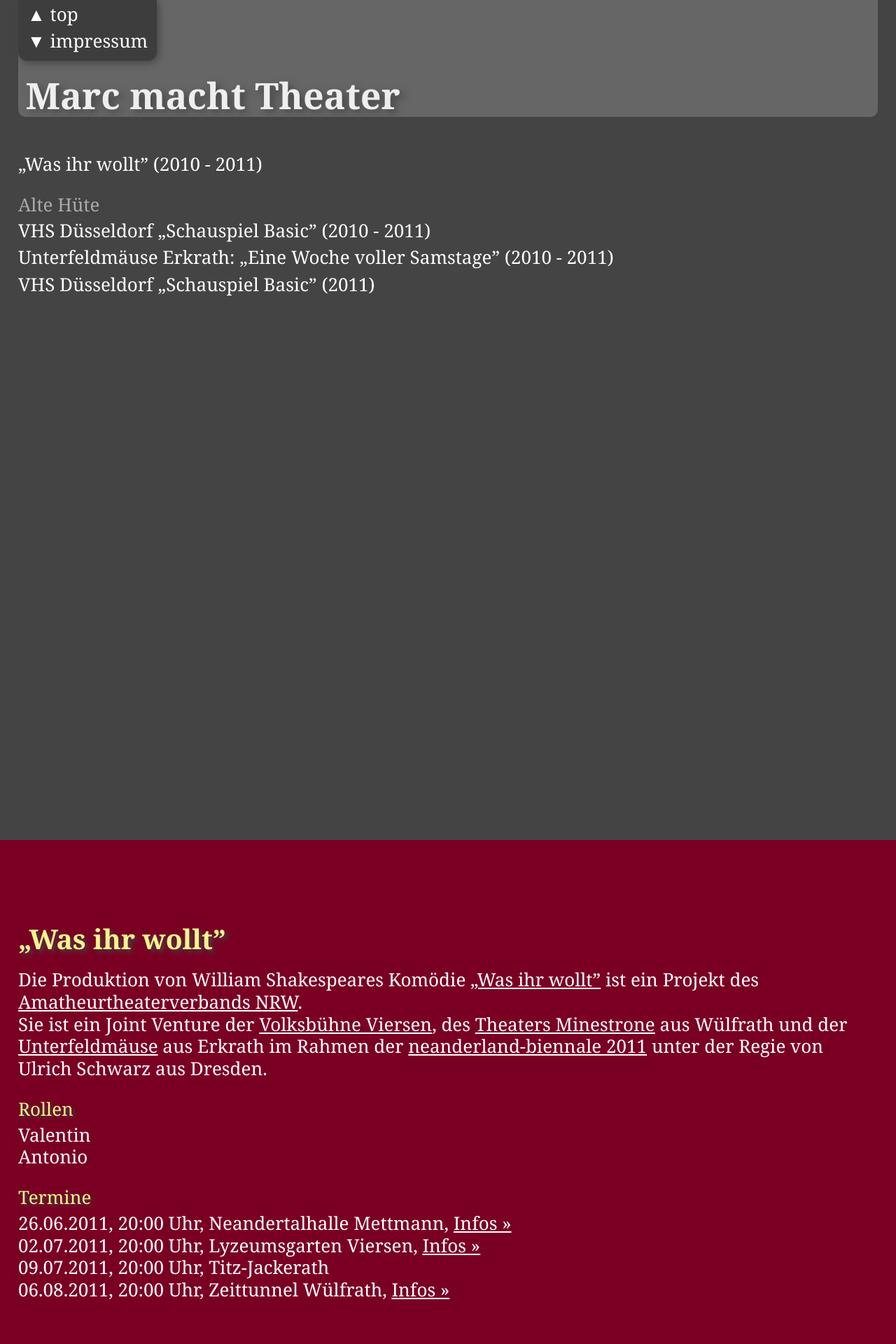
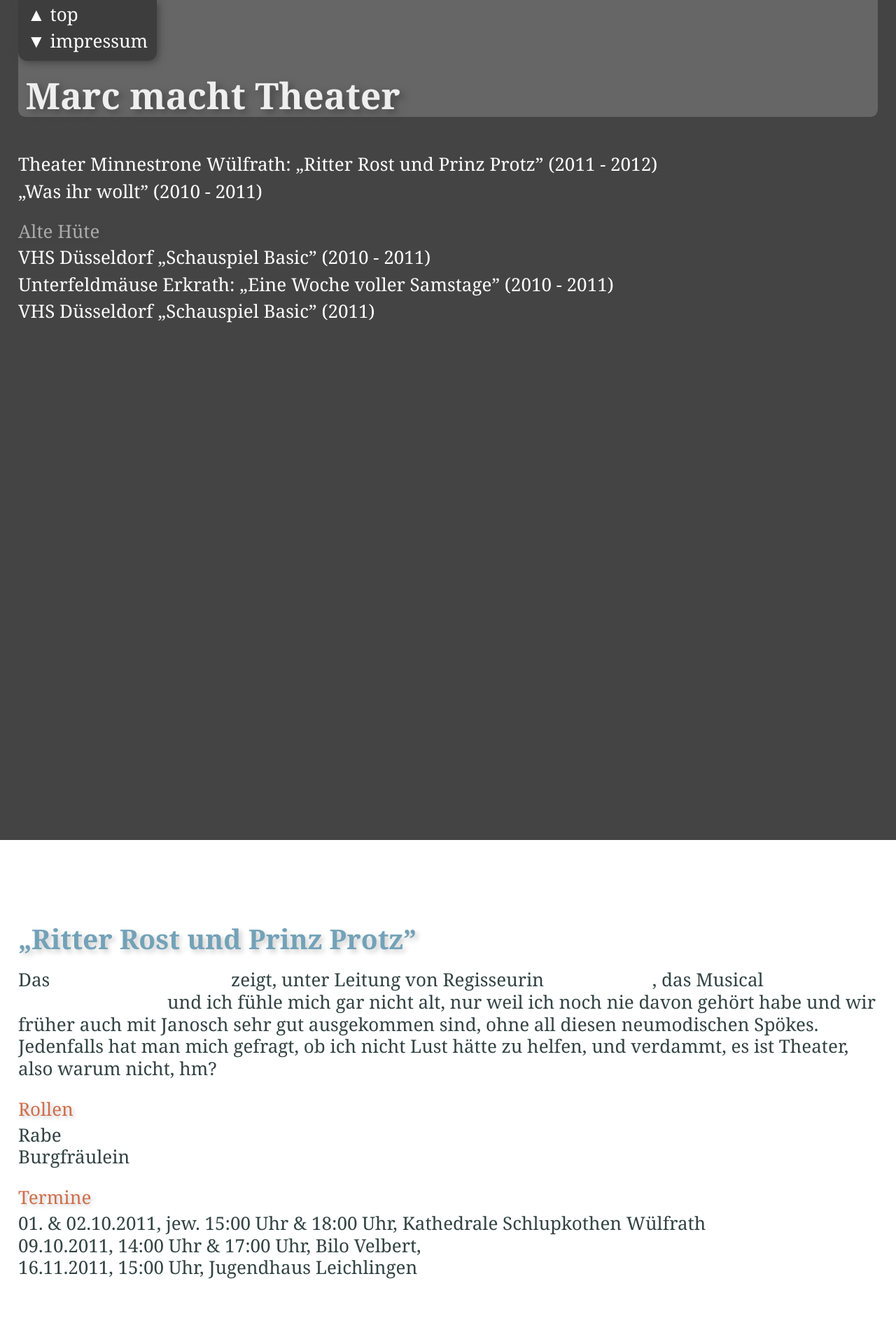
Before and after one commit to marcoliverteschke/marcmachttheater.de, a PHP site: page / in a window 1280 px wide. Shown: the top 1920 px of the page at 70% size. Run offline with PHP 8.4, Linux system fonts and the light colour scheme; some libraries are stand-ins or nearby versions; some web fonts are replaced.

Commit message:
Added content and styles for Ritter Rost. Updated Was Ihr Wollt.

```diff
--- a/htdocs/css/style.css
+++ b/htdocs/css/style.css
@@ -1,4 +1,7 @@
-/* @override http://localhost:8888/marcmachttheater.de/css/style.css?v=1 */
+/* @override
+	http://localhost:8888/marcmachttheater.de/css/style.css?v=1
+	http://marcmachttheater.de/css/style.css?v=1
+*/
 
 html, body, div, span, object, iframe, h1, h2, h3, h4, h5, h6, p, blockquote, pre,
 abbr, address, cite, code, del, dfn, em, img, ins, kbd, q, samp,
@@ -260,6 +263,30 @@ a#link_was-ihr-wollt-2010-2011:hover {
 }
 
 
+/**** Ritter Rost ****/
+
+a#link_minestrone-2011-2012-ritter-rost:hover {
+	background-color: #ffffff;
+	color: #73a2b8;
+	text-shadow: .1em .1em .2em #cccccc;
+}
+
+#minestrone-2011-2012-ritter-rost {
+	background-color: #fff;
+	color: #324342;
+}
+
+#minestrone-2011-2012-ritter-rost h3 {
+	color: #73a2b8;
+	text-shadow: .1em .1em .2em #cccccc;
+}
+
+#minestrone-2011-2012-ritter-rost p.list_title {
+	color: #cf6e4c;
+	text-shadow: .1em .1em .2em #cccccc;
+}
+
+
 /**** Downloads ****/
 .downloads header, #downloads {
 	min-height: 100%;
--- a/htdocs/index.html
+++ b/htdocs/index.html
@@ -33,6 +33,8 @@
 		<a name="top"></a>
 		<h1>Marc macht Theater</h1>
 		<ul id="navigation" class="navigation">
+<!--			<li><a class="link_vhs-schauspiel-basic" id="link_vhs-schauspiel-basic-2011-2" href="#vhs-schauspiel-basic-2011-2">VHS Düsseldorf „Schauspiel Basic” (2011, 2. Semester)</a></li>-->
+			<li><a id="link_minestrone-2011-2012-ritter-rost" href="#minestrone-2011-2012-ritter-rost">Theater Minnestrone Wülfrath: „Ritter Rost und Prinz Protz” (2011 - 2012)</a></li>
 			<li><a id="link_was-ihr-wollt-2010-2011"href="#was-ihr-wollt-2010-2011">„Was ihr wollt” (2010 - 2011)</a></li>
 		</ul>
 		<p class="list_title">Alte Hüte</p>
@@ -44,6 +46,28 @@
     </header>
 
     <div id="main">
+		<section id="minestrone-2011-2012-ritter-rost">
+			<a name="minestrone-2011-2012-ritter-rost"></a>
+			<h3>„Ritter Rost und Prinz Protz”</h3>
+			<p>Das <a href="http://www.theater-minestrone.de/" target="_blank">Theater Minestrone</a> zeigt, unter Leitung von Regisseurin <a href="http://www.praesentationstraining-karinbadar.de/" target="_blank">Karin Badar</a>, das Musical <a href="http://www.terzio.de/ritter-rost.html" target="_blank">„Ritter Rost und Prinz Protz”</a> und ich fühle mich gar nicht alt, nur weil ich noch nie davon gehört habe und wir früher auch mit Janosch sehr gut ausgekommen sind, ohne all diesen neumodischen Spökes. Jedenfalls hat man mich gefragt, ob ich nicht Lust hätte zu helfen, und verdammt, es ist Theater, also warum nicht, hm?</p>
+			<p class="list_title">Rollen</p>
+			<ul>
+				<li>Rabe</i>
+				<li>Burgfräulein</li>
+			</ul>
+			<p class="list_title">Termine</p>
+			<ul>
+				<li>
+					01. & 02.10.2011, jew. 15:00 Uhr & 18:00 Uhr, Kathedrale Schlupkothen Wülfrath
+				</i>
+				<li>
+					09.10.2011, 14:00 Uhr & 17:00 Uhr, Bilo Velbert, <a href="http://www.skfm-velbert-bilo.de/index.php?option=com_eventlist&view=details&id=98:Ritter%20Rost%20und%20Prinz%20Protz&Itemid=18" target="_blank"> Infos »</a>
+				</i>
+				<li>
+					16.11.2011, 15:00 Uhr, Jugendhaus Leichlingen
+				</i>
+			</ul>
+		</section>
 		<section id="was-ihr-wollt-2010-2011">
 			<a name="was-ihr-wollt-2010-2011"></a>
 			<h3>„Was ihr wollt”</h3>
@@ -56,10 +80,19 @@
 			</ul>
 			<p class="list_title">Termine</p>
 			<ul>
-				<li>26.06.2011, 20:00 Uhr, Neandertalhalle Mettmann, <a href="http://www.neanderland-biennale.de/">Infos »</a></i>
-				<li>02.07.2011, 20:00 Uhr, Lyzeumsgarten Viersen, <a href="http://www.suedstadtsommer.de/events/events/volksbuehne-viersen.html">Infos »</a></li>
-				<li>09.07.2011, 20:00 Uhr, Titz-Jackerath</li>
-				<li>06.08.2011, 20:00 Uhr, Zeittunnel Wülfrath, <a href="http://www.wuelfrath.net/nc/kultur-tourismus/museen-ausstellungen/zeittunnel/detailansicht/?tx_cal_controller%5Btype%5D=tx_cal_phpicalendar&tx_cal_controller%5Bpage_id%5D=42&tx_cal_controller%5Bgetdate%5D=20110806&tx_cal_controller%5Blastview%5D=list-42&tx_cal_controller%5Bview%5D=event&tx_cal_controller%5Buid%5D=1361&cHash=2a4763a3bd">Infos »</a></li>
+				<li>
+					<strike>26.06.2011, 20:00 Uhr, Neandertalhalle Mettmann, <a href="http://www.neanderland-biennale.de/">Infos »</a></strike>, <a href="http://www.rp-online.de/region-duesseldorf/mettmann/nachrichten/biennale-abschluss-mit-herrlich-groteskem-spiel-1.1316146" target="_blank">Presse »</a>
+				</i>
+				<li>
+					<strike>02.07.2011, 20:00 Uhr, Lyzeumsgarten Viersen, <a href="http://www.suedstadtsommer.de/events/events/volksbuehne-viersen.html">Infos »</a></strike>, <a href="http://www.rp-online.de/niederrhein-sued/viersen/nachrichten/laienschauspiel-begeistert-auf-naturbuehne-1.1321447" target="_blank">Presse »</a>
+				</li>
+				<li>
+					<strike>09.07.2011, 20:00 Uhr, Titz-Jackerath</strike>
+				</li>
+				<li>
+					<strike>06.08.2011, 20:00 Uhr, Zeittunnel Wülfrath, <a href="http://www.wuelfrath.net/nc/kultur-tourismus/museen-ausstellungen/zeittunnel/detailansicht/?tx_cal_controller%5Btype%5D=tx_cal_phpicalendar&tx_cal_controller%5Bpage_id%5D=42&tx_cal_controller%5Bgetdate%5D=20110806&tx_cal_controller%5Blastview%5D=list-42&tx_cal_controller%5Bview%5D=event&tx_cal_controller%5Buid%5D=1361&cHash=2a4763a3bd">Infos »</a></strike>, <a href="http://www.rp-online.de/region-duesseldorf/mettmann/nachrichten/ein-regnerisches-abenteuer-1.1352422" target="_blank">Presse »</a>, <a href="http://www.wz-newsline.de/lokales/kreis-mettmann/wulfrath/ein-koestliches-verwirrspiel-1.733026" target="_blank">mehr Presse »</a>
+				</li>
+				<li>weitere Termine für 2011 / 2012 sind in Arbeit</li>
 			</ul>
 		</section>
 		<section class="vhs-schauspiel-basic" id="vhs-schauspiel-basic-2010">
@@ -119,8 +152,8 @@
 			Herausgeber und inhaltlich Verantwortlicher:
 			<address>
 				<strong>Marc-Oliver Teschke</strong><br />
-				Am Gatherhof 40<br />
-				40472 Düsseldorf<br />
+				Derendorfer Straße 11<br />
+				40479 Düsseldorf<br />
 				marcoliverteschke@mac.com<br />
 				Telefon: 0160 78 73 122<br />
 			</address>
```
